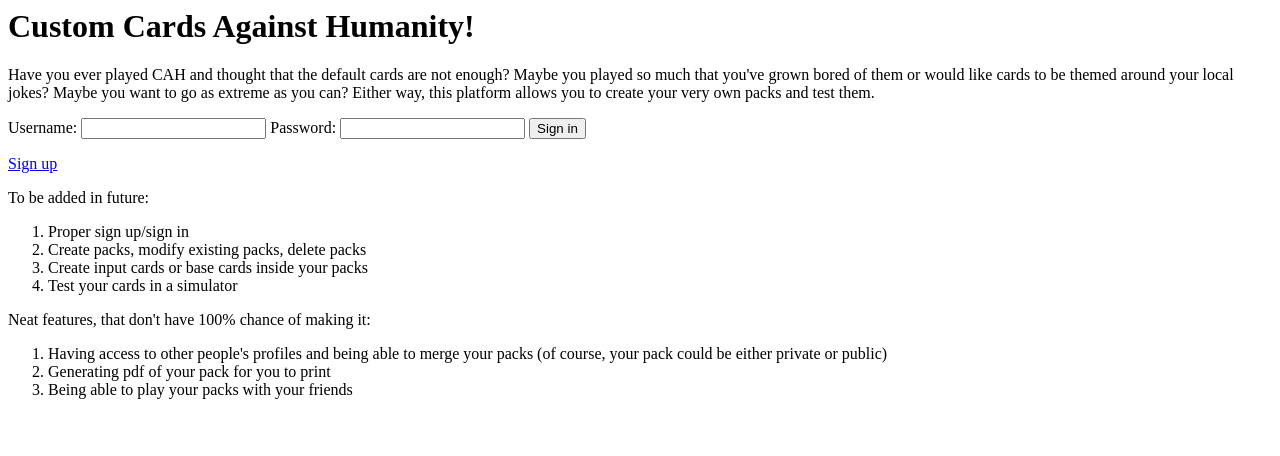
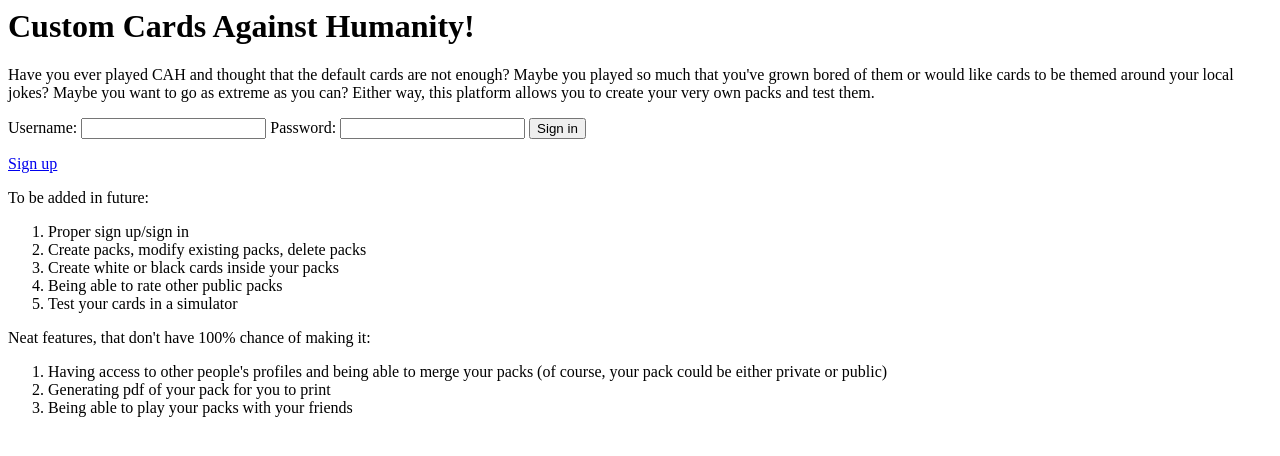
Before and after one commit to Uxusino/custom-cards, a Flask app: page / in a window 1280 px wide. Shown: the top 456 px of the page. Run offline with Flask 3, Linux system fonts and the light colour scheme.

Commit message:
Better description

```diff
--- a/templates/index.html
+++ b/templates/index.html
@@ -17,7 +17,8 @@
 <ol>
     <li>Proper sign up/sign in</li>
     <li>Create packs, modify existing packs, delete packs</li>
-    <li>Create input cards or base cards inside your packs</li>
+    <li>Create white or black cards inside your packs</li>
+    <li>Being able to rate other public packs</li>
     <li>Test your cards in a simulator</li>
 </ol>
 <p>Neat features, that don't have 100% chance of making it:</p>
```
